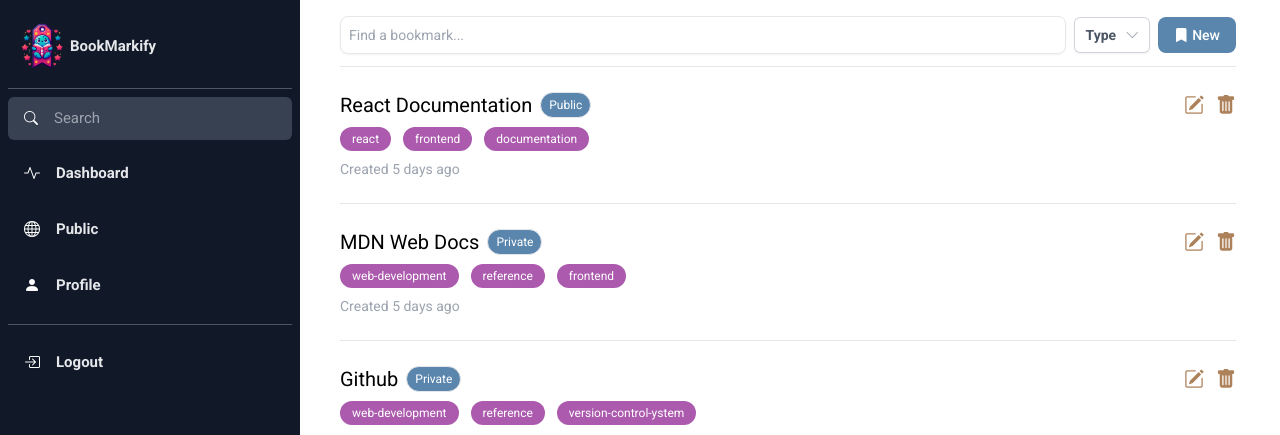
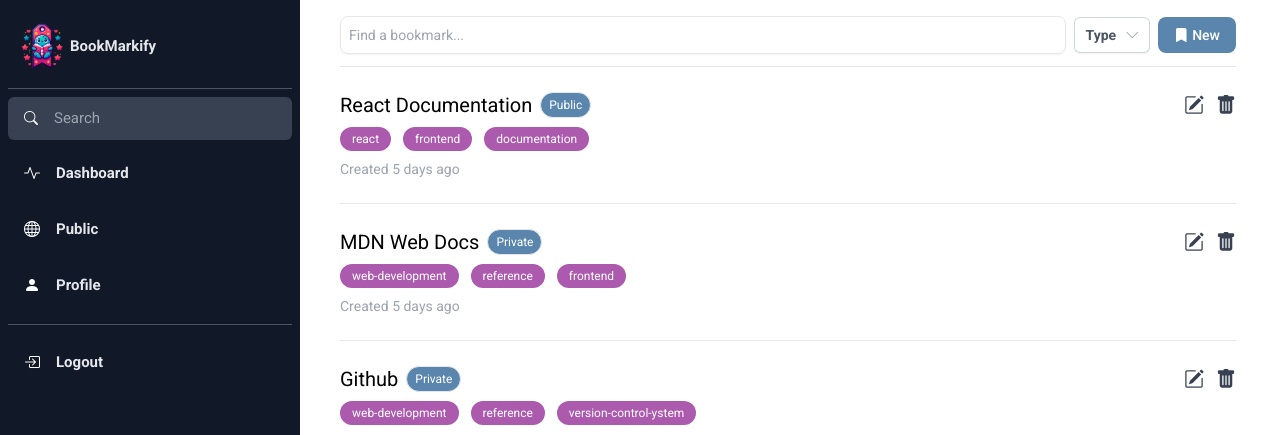
Before and after one commit to KaymMikael/bookmarkify-client, a React (Vite) app: page /dashboard in a window 1280 px wide. Shown: the top 435 px of the page. Built offline with nearby package versions, Linux system fonts and the light colour scheme.

Commit message:
capitalize title and set the button colors to white on dark mode

```diff
--- a/src/components/BookmarkItem.jsx
+++ b/src/components/BookmarkItem.jsx
@@ -5,14 +5,14 @@ const BookmarkItem = ({ bookMark }) => {
     <li className="py-6 border-b dark:border-b-gray-500 dark:text-white">
       <div className="flex justify-between">
         <div className="flex items-center">
-          <a href={bookMark.url} target="_blank" className="text-xl">
+          <a href={bookMark.url} target="_blank" className="text-xl capitalize">
             {bookMark.title}
           </a>
-          <span className="ml-2 text-xs border py-1 px-2 rounded-full bg-primary text-white">
+          <span className="ml-2 text-xs border py-1 px-2 rounded-full bg-primary text-white dark:border-0">
             {bookMark.isPublic ? "Public" : "Private"}
           </span>
         </div>
-        <div className="flex gap-3 text-xl text-accent">
+        <div className="flex gap-3 text-xl text-gray-700 dark:text-white">
           <button className="">
             <i className="bi bi-pencil-square"></i>
           </button>
```
